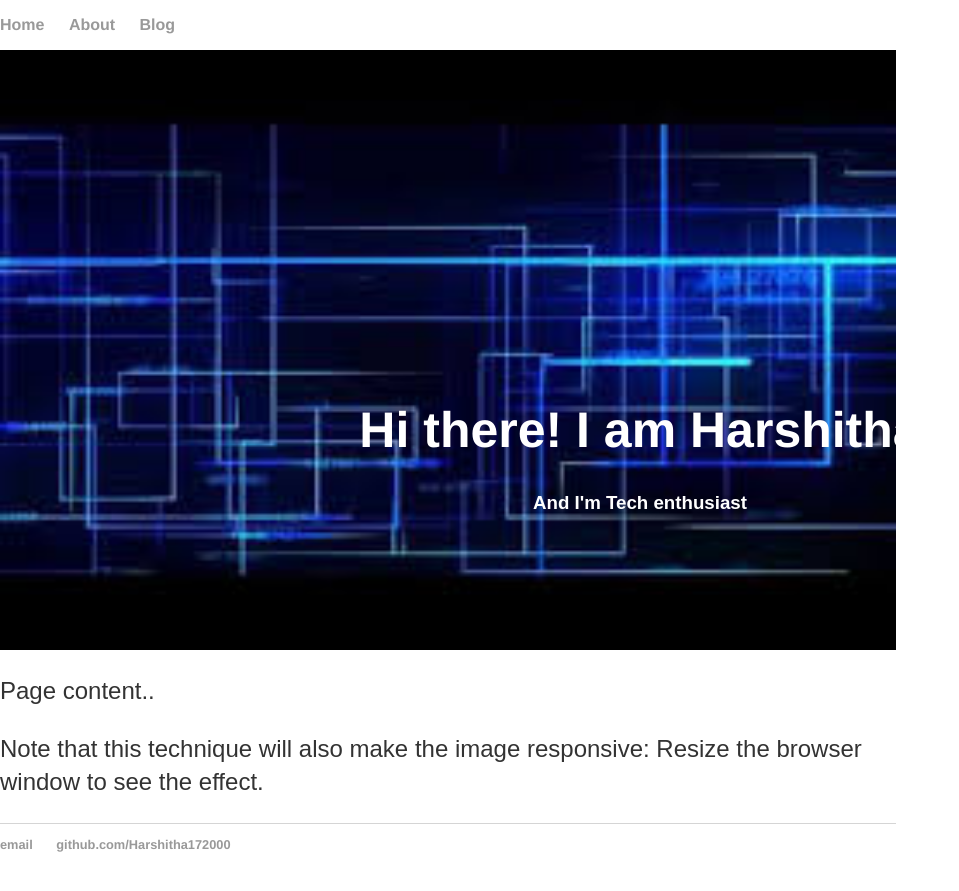
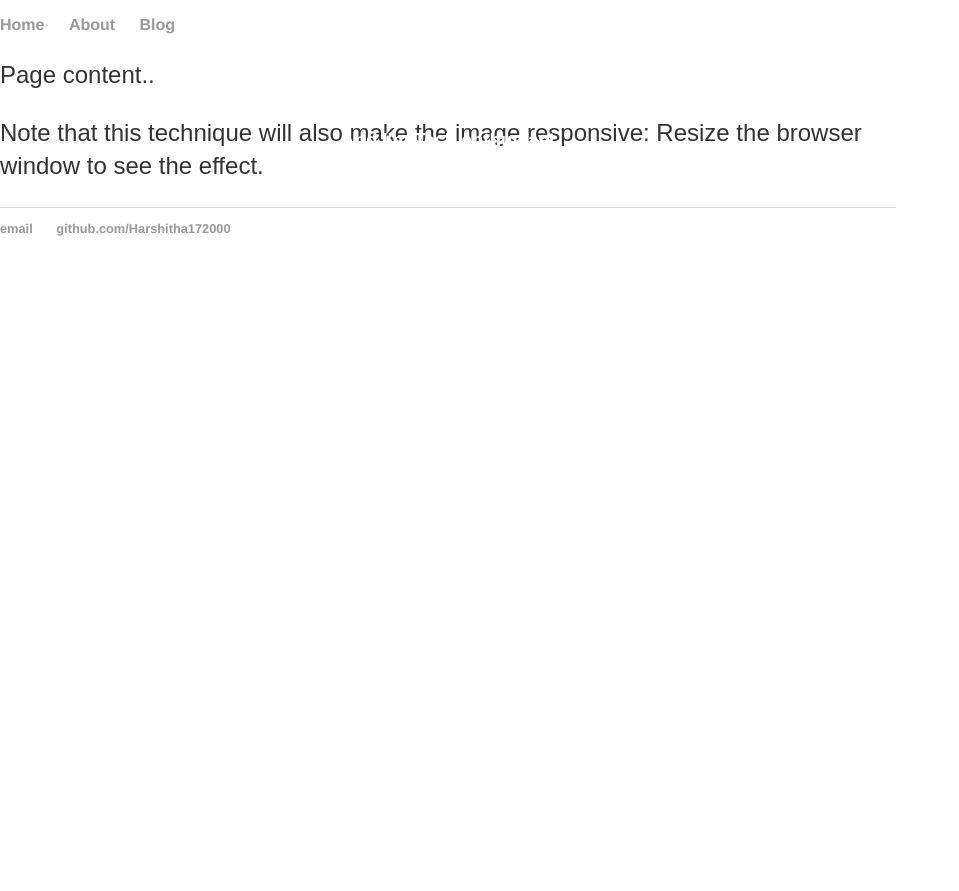
Before and after one commit to Harshitha172000/harshitha172000.github.io, a Jekyll site: the page built from index.html, in a window 1280 px wide. Shown: the top 891 px of the page, without its empty margins (0-959 px from the left). Built offline with Jekyll 4.4.1, drawn with Linux system fonts in a browser that asks for light colours.

Commit message:
Update index.html

```diff
--- a/index.html
+++ b/index.html
@@ -15,11 +15,11 @@ body {
 .hero-image {
   background-image: url("/images/i.jpg");
   background-color: #cccccc;
-  height: 600px;
+  <!-- height: 600px; -->
   background-position: center;
   background-repeat: no-repeat;
   background-size: 100% 100%;
-  position: contain;
+  position: relative;
 }
 
 .hero-text {
```
